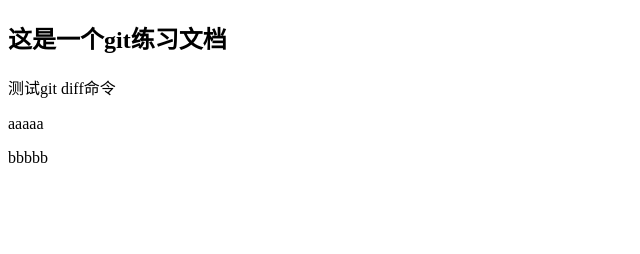
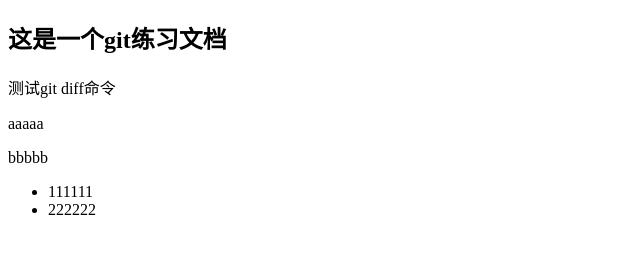
Before and after one commit to GentlemanANDLadies/wl_1012, a plain HTML site: page index.html in a window 1280 px wide. Shown: the whole page, without its empty margins (0-640 px from the left). Drawn offline with Linux system fonts and the light colour scheme.

Commit message:
create branch

```diff
--- a/index.html
+++ b/index.html
@@ -9,5 +9,9 @@
   <p>测试git diff命令</p>
   <p>aaaaa</p>
   <p>bbbbb</p>
+  <ul>
+    <li>111111</li>
+    <li>222222</li>
+  </ul>
 </body>
 </html>
```
